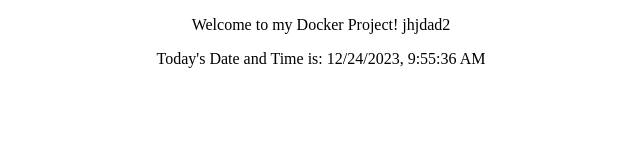
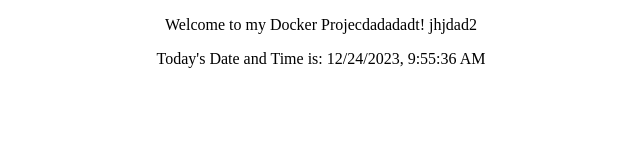
Before and after one commit to yaseenshareef7/imagerepo, a plain HTML site: page index.html in a window 1280 px wide. Shown: the whole page, without its empty margins (319-959 px from the left). Drawn offline with Linux system fonts and the light colour scheme.

Commit message:
Update index.html

```diff
--- a/index.html
+++ b/index.html
@@ -5,7 +5,7 @@
      <title>Docker Project</title>
     </head>
     <body>
-     <p>Welcome to my Docker Project! jhjdad2 <p>
+     <p>Welcome to my Docker Projecdadadadt! jhjdad2 <p>
         <p>Today's Date and Time is: <span id='date-time'></span><p>
         <script>
              var dateAndTime = new Date();
```
